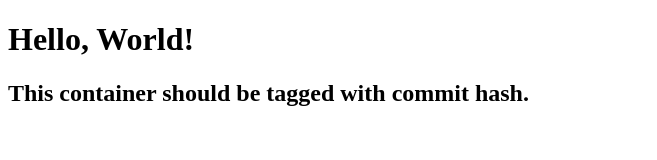
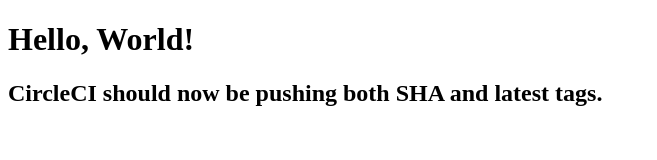
Before and after one commit to rlewan/nginx-static, a plain HTML site: page content/index.html in a window 1280 px wide. Shown: the whole page, without its empty margins (0-657 px from the left). Drawn offline with Linux system fonts and the light colour scheme.

Commit message:
Push both SHA and latest tags

```diff
--- a/content/index.html
+++ b/content/index.html
@@ -6,6 +6,6 @@
   </head>
   <body>
     <h1>Hello, World!</h1>
-    <h2>This container should be tagged with commit hash.</h2>
+    <h2>CircleCI should now be pushing both SHA and latest tags.</h2>
   </body>
 </html>
```
Also changed, not shown: 1 other file.
